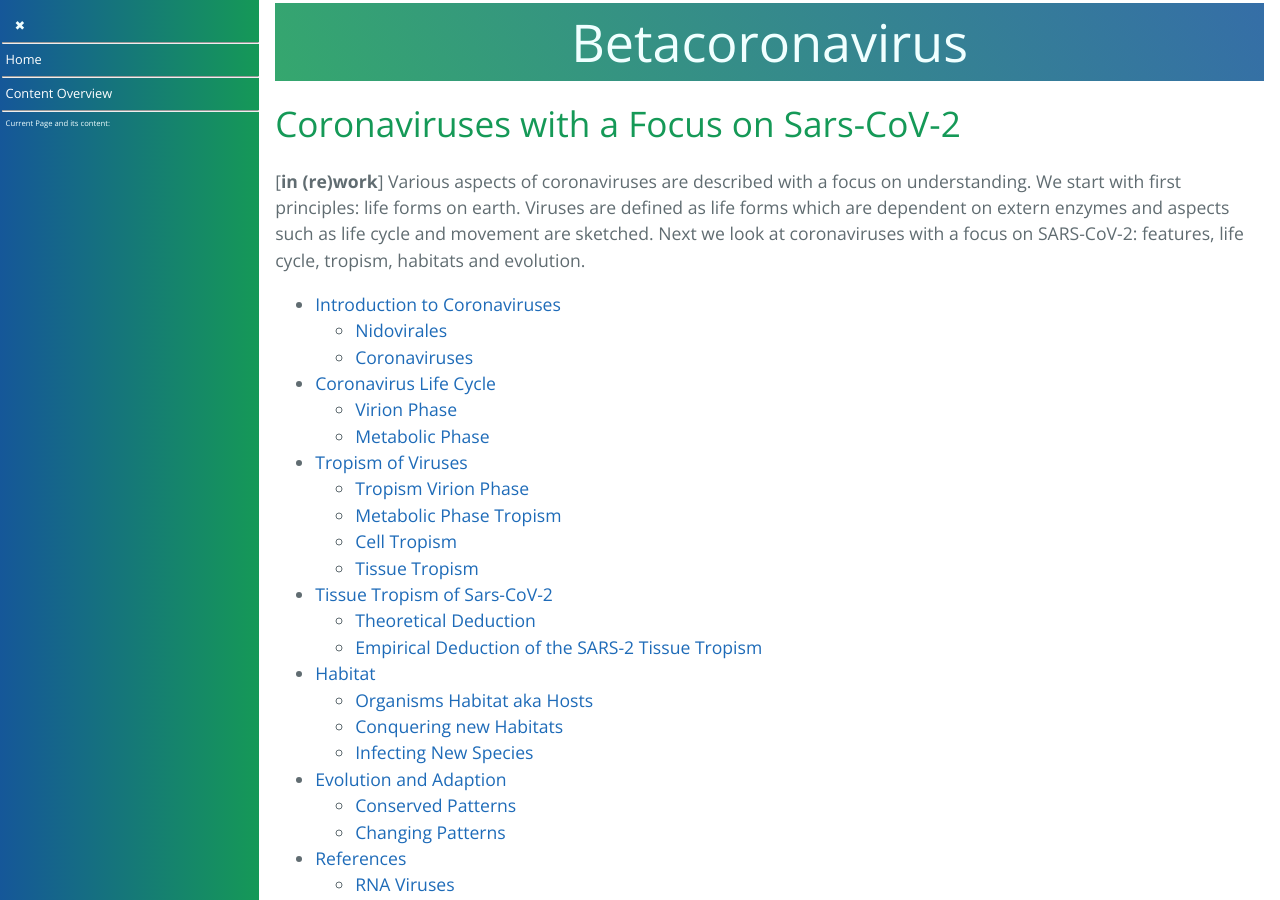
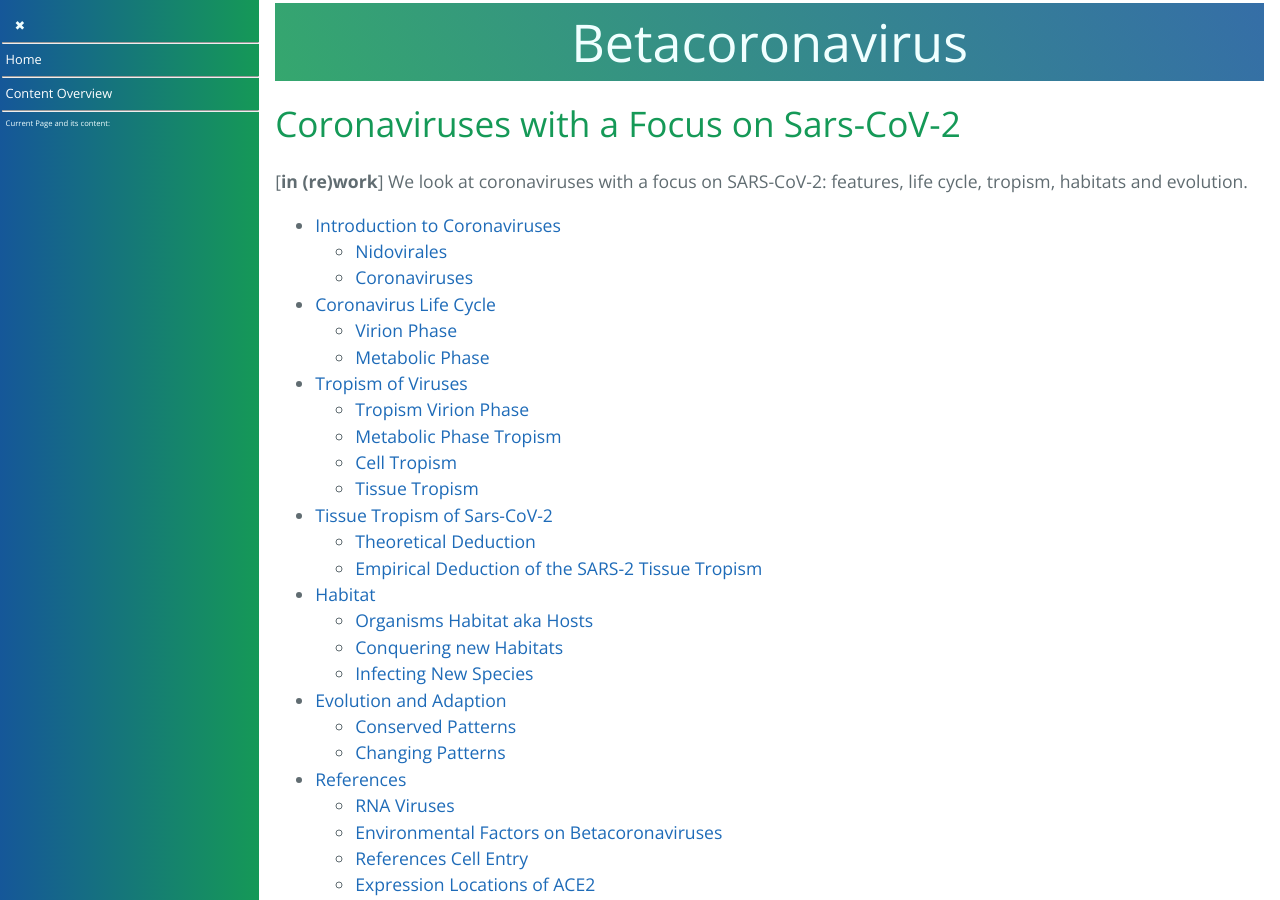
Before and after one commit to forestgrape/coronavirus, a Jekyll site: the page built from 2_biological/coronavirus.md, in a window 1280 px wide and 900 px high. Built offline with Jekyll 4.4.1, drawn with Linux system fonts in a browser that asks for light colours; our own code applies the rules of GitHub Pages for plain Markdown files.

Commit message:
intro adapted to chapter split and uRNA clarified

```diff
--- a/2_biological/coronavirus.md
+++ b/2_biological/coronavirus.md
@@ -1,7 +1,7 @@
 
 # Coronaviruses with a Focus on Sars-CoV-2
 [**in (re)work**]
-Various aspects of coronaviruses are described with a focus on understanding. We start with first principles: life forms on earth. Viruses are defined as life forms which are dependent on extern enzymes and aspects such as life cycle and movement are sketched. Next we look at coronaviruses with a focus on SARS-CoV-2: features, life cycle, tropism, habitats and evolution.
+ We look at coronaviruses with a focus on SARS-CoV-2: features, life cycle, tropism, habitats and evolution.
 
 * [Introduction to Coronaviruses](#introduction-to-coronaviruses)
   * [Nidovirales](#nidovirales)
```
Also changed, not shown: 2_biological/life-forms.md (+12 -3 lines).
